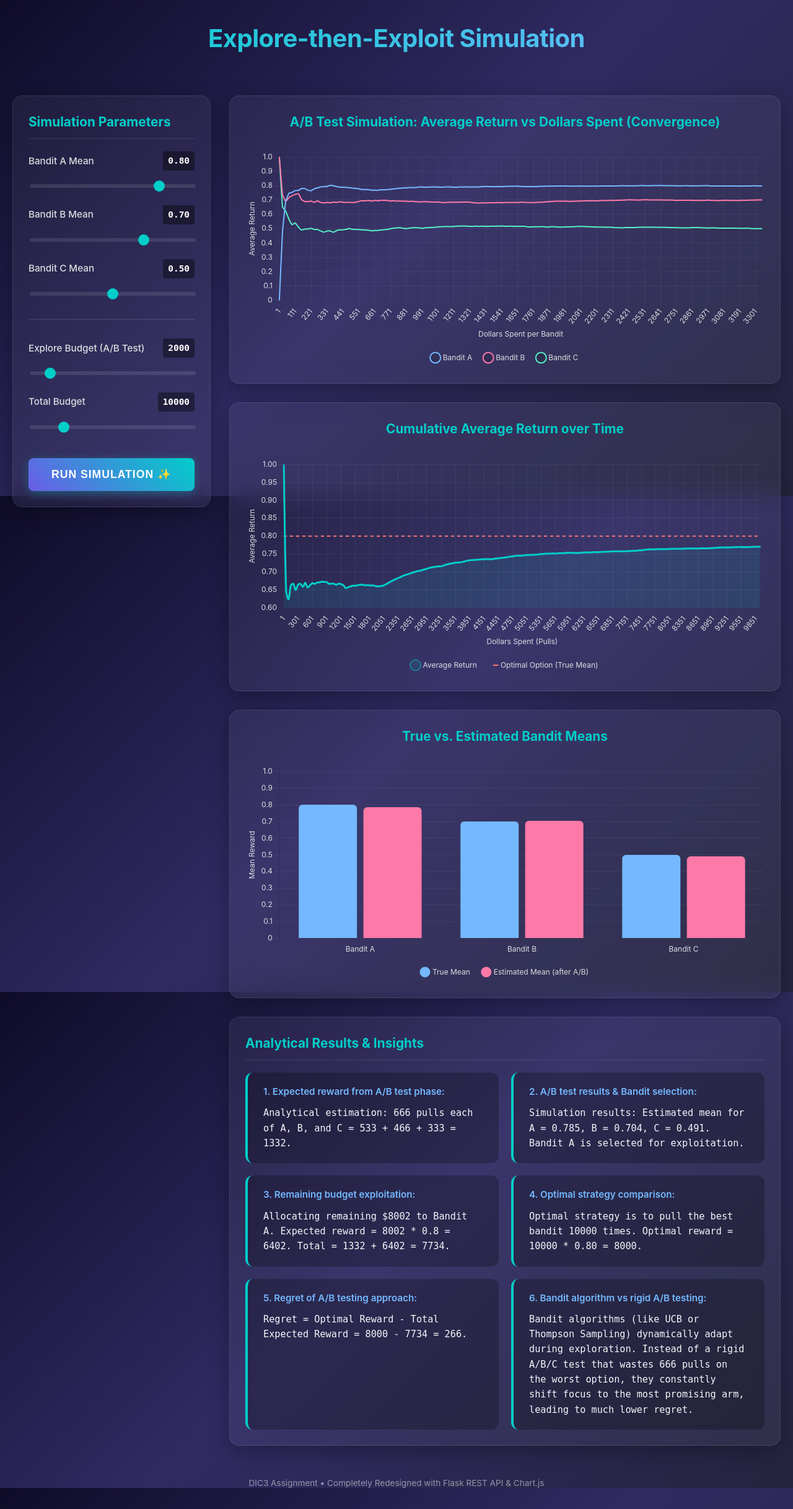
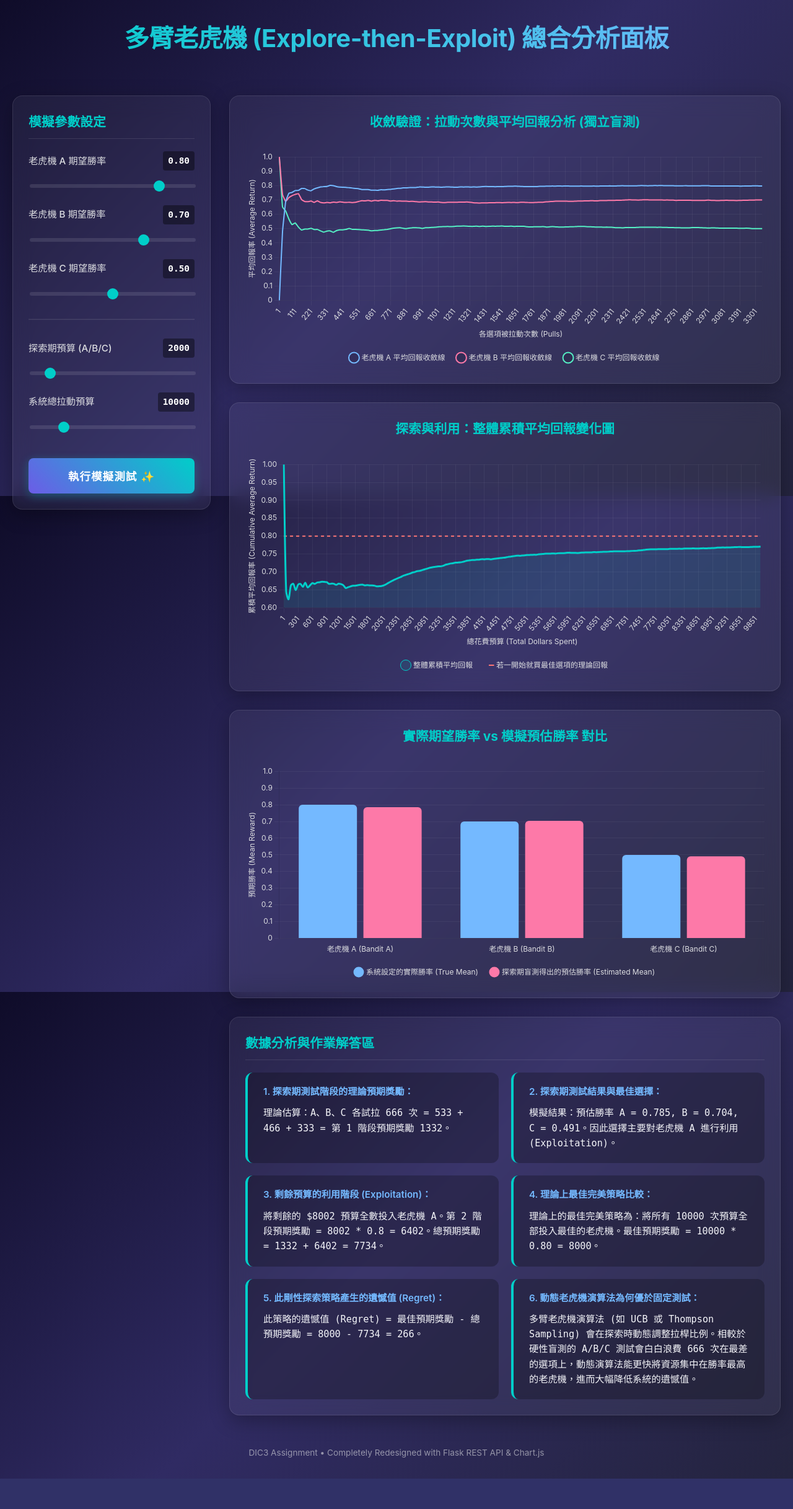
Before and after one commit to CJohnLin/DIC3, a Flask app: page / in a window 1280 px wide. Shown: the whole page at 62% size. After the commit the page ends 2385 px from the top, so only its background shows below. Run offline with Flask 3, Linux system fonts and the light colour scheme.

Commit message:
i18n: translate UI and backend strings to Traditional Chinese

```diff
--- a/app.py
+++ b/app.py
@@ -80,13 +80,13 @@ def simulate():
     cv_C = [float(conv_C[i-1]) for i in c_indices]
     # -------------------------------------------------------------------
 
-    # Generate answers text
-    ans1 = f"Analytical estimation: {pulls_per_arm} pulls each of A, B, and C = {pulls_per_arm * means['A']:.0f} + {pulls_per_arm * means['B']:.0f} + {pulls_per_arm * means['C']:.0f} = {expected_explore_reward:.0f}."
-    ans2 = f"Simulation results: Estimated mean for A = {est_A:.3f}, B = {est_B:.3f}, C = {est_C:.3f}. Bandit {winner} is selected for exploitation."
-    ans3 = f"Allocating remaining ${remaining_budget} to Bandit {winner}. Expected reward = {remaining_budget} * {means[winner]:.1f} = {expected_exploit_reward:.0f}. Total = {expected_explore_reward:.0f} + {expected_exploit_reward:.0f} = {total_expected_reward:.0f}."
-    ans4 = f"Optimal strategy is to pull the best bandit {total_budget} times. Optimal reward = {total_budget} * {max(means.values()):.2f} = {optimal_reward:.0f}."
-    ans5 = f"Regret = Optimal Reward - Total Expected Reward = {optimal_reward:.0f} - {total_expected_reward:.0f} = {regret:.0f}."
-    ans6 = f"Bandit algorithms (like UCB or Thompson Sampling) dynamically adapt during exploration. Instead of a rigid A/B/C test that wastes {pulls_per_arm} pulls on the worst option, they constantly shift focus to the most promising arm, leading to much lower regret."
+    # Generate answers text (Traditional Chinese)
+    ans1 = f"理論估算：A、B、C 各試拉 {pulls_per_arm} 次 = {pulls_per_arm * means['A']:.0f} + {pulls_per_arm * means['B']:.0f} + {pulls_per_arm * means['C']:.0f} = 第 1 階段預期獎勵 {expected_explore_reward:.0f}。"
+    ans2 = f"模擬結果：預估勝率 A = {est_A:.3f}, B = {est_B:.3f}, C = {est_C:.3f}。因此選擇主要對老虎機 {winner} 進行利用 (Exploitation)。"
+    ans3 = f"將剩餘的 ${remaining_budget} 預算全數投入老虎機 {winner}。第 2 階段預期獎勵 = {remaining_budget} * {means[winner]:.1f} = {expected_exploit_reward:.0f}。總預期獎勵 = {expected_explore_reward:.0f} + {expected_exploit_reward:.0f} = {total_expected_reward:.0f}。"
+    ans4 = f"理論上的最佳完美策略為：將所有 {total_budget} 次預算全部投入最佳的老虎機。最佳預期獎勵 = {total_budget} * {max(means.values()):.2f} = {optimal_reward:.0f}。"
+    ans5 = f"此策略的遺憾值 (Regret) = 最佳預期獎勵 - 總預期獎勵 = {optimal_reward:.0f} - {total_expected_reward:.0f} = {regret:.0f}。"
+    ans6 = f"多臂老虎機演算法 (如 UCB 或 Thompson Sampling) 會在探索時動態調整拉桿比例。相較於硬性盲測的 A/B/C 測試會白白浪費 {pulls_per_arm} 次在最差的選項上，動態演算法能更快將資源集中在勝率最高的老虎機，進而大幅降低系統的遺憾值。"
 
     return jsonify({
         'ans1': ans1, 'ans2': ans2, 'ans3': ans3, 'ans4': ans4, 'ans5': ans5, 'ans6': ans6,
--- a/templates/index.html
+++ b/templates/index.html
@@ -1,9 +1,9 @@
 <!DOCTYPE html>
-<html lang="en">
+<html lang="zh-Hant">
 <head>
     <meta charset="UTF-8">
     <meta name="viewport" content="width=device-width, initial-scale=1.0">
-    <title>DIC3: MAB Explore vs Exploit</title>
+    <title>DIC3: MAB 探索與利用分析</title>
     <!-- Chart.js CDN -->
     <script src="https://cdn.jsdelivr.net/npm/chart.js"></script>
     <style>
@@ -22,7 +22,7 @@
             --chart-b: #fd79a8;
         }
         body {
-            font-family: 'Inter', 'Segoe UI', system-ui, sans-serif;
+            font-family: 'Inter', 'Segoe UI', 'Microsoft JhengHei', system-ui, sans-serif;
             background: linear-gradient(135deg, var(--bg-grad-1), var(--bg-grad-2), var(--bg-grad-3));
             background-attachment: fixed;
             color: var(--text-main);
@@ -56,8 +56,9 @@
             text-align: center;
             font-size: 2.5rem;
             background: linear-gradient(to right, var(--secondary), #74b9ff);
+            background-clip: text;
             -webkit-background-clip: text;
-            -webkit-text-fill-color: transparent;
+            color: transparent;
             margin-top: 0;
             margin-bottom: 30px;
             letter-spacing: -0.5px;
@@ -99,9 +100,11 @@
             background: rgba(255,255,255,0.1);
             border-radius: 4px;
             outline: none;
+            appearance: none;
             -webkit-appearance: none;
         }
         input[type=range]::-webkit-slider-thumb {
+            appearance: none;
             -webkit-appearance: none;
             width: 18px;
             height: 18px;
@@ -195,88 +198,89 @@
 </head>
 <body>
     <div class="container">
-        <h1>Explore-then-Exploit Simulation</h1>
+        <h1>多臂老虎機 (Explore-then-Exploit) 總合分析面板</h1>
 
         <!-- Controls Panel -->
         <div class="glass-panel" id="controls">
-            <h2>Simulation Parameters</h2>
+            <h2>模擬參數設定</h2>
 
             <div class="control-group">
-                <label>Bandit A Mean <span class="val-display" id="valA">0.80</span></label>
+                <label>老虎機 A 期望勝率 <span class="val-display" id="valA">0.80</span></label>
                 <input type="range" id="meanA" min="0" max="1" step="0.01" value="0.8">
             </div>
             <div class="control-group">
-                <label>Bandit B Mean <span class="val-display" id="valB">0.70</span></label>
+                <label>老虎機 B 期望勝率 <span class="val-display" id="valB">0.70</span></label>
                 <input type="range" id="meanB" min="0" max="1" step="0.01" value="0.7">
             </div>
             <div class="control-group">
-                <label>Bandit C Mean <span class="val-display" id="valC">0.50</span></label>
+                <label>老虎機 C 期望勝率 <span class="val-display" id="valC">0.50</span></label>
                 <input type="range" id="meanC" min="0" max="1" step="0.01" value="0.5">
             </div>
 
             <hr style="border-color: var(--border); margin: 30px 0;">
 
             <div class="control-group">
-                <label>Explore Budget (A/B Test) <span class="val-display" id="valExplore">2000</span></label>
+                <label>探索期預算 (A/B/C) <span class="val-display" id="valExplore">2000</span></label>
                 <input type="range" id="exploreBudget" min="100" max="20000" step="100" value="2000">
             </div>
             <div class="control-group">
-                <label>Total Budget <span class="val-display" id="valTotal">10000</span></label>
+                <label>系統總拉動預算 <span class="val-display" id="valTotal">10000</span></label>
                 <input type="range" id="totalBudget" min="1000" max="50000" step="1000" value="10000">
             </div>
 
-            <button class="btn-run" onclick="runSimulation()">Run Simulation ✨</button>
+            <button class="btn-run" onclick="runSimulation()">執行模擬測試 ✨</button>
         </div>
 
+        <!-- Dashboard Panel -->
         <div class="dashboard" id="dash">
 
             <div class="glass-panel">
-                <h2 style="border: none; text-align: center;">A/B Test Simulation: Average Return vs Dollars Spent (Convergence)</h2>
+                <h2 style="border: none; text-align: center;">收斂驗證：拉動次數與平均回報分析 (獨立盲測)</h2>
                 <div class="chart-container">
                     <canvas id="convChart"></canvas>
                 </div>
             </div>
 
             <div class="glass-panel">
-                <h2 style="border: none; text-align: center;">Cumulative Average Return over Time</h2>
+                <h2 style="border: none; text-align: center;">探索與利用：整體累積平均回報變化圖</h2>
                 <div class="chart-container">
                     <canvas id="lineChart"></canvas>
                 </div>
             </div>
 
             <div class="glass-panel">
-                <h2 style="border: none; text-align: center;">True vs. Estimated Bandit Means</h2>
+                <h2 style="border: none; text-align: center;">實際期望勝率 vs 模擬預估勝率 對比</h2>
                 <div class="chart-container">
                     <canvas id="barChart"></canvas>
                 </div>
             </div>
 
             <div class="glass-panel">
-                <h2>Analytical Results & Insights</h2>
+                <h2>數據分析與作業解答區</h2>
                 <div class="answers-grid">
                     <div class="task-card">
-                        <div class="task-header">1. Expected reward from A/B test phase:</div>
-                        <div class="task-ans" id="ans1">Loading...</div>
+                        <div class="task-header">1. 探索期測試階段的理論預期獎勵：</div>
+                        <div class="task-ans" id="ans1">載入中...</div>
                     </div>
                     <div class="task-card">
-                        <div class="task-header">2. A/B test results & Bandit selection:</div>
-                        <div class="task-ans" id="ans2">Loading...</div>
+                        <div class="task-header">2. 探索期測試結果與最佳選擇：</div>
+                        <div class="task-ans" id="ans2">載入中...</div>
                     </div>
                     <div class="task-card">
-                        <div class="task-header">3. Remaining budget exploitation:</div>
-                        <div class="task-ans" id="ans3">Loading...</div>
+                        <div class="task-header">3. 剩餘預算的利用階段 (Exploitation)：</div>
+                        <div class="task-ans" id="ans3">載入中...</div>
                     </div>
                     <div class="task-card">
-                        <div class="task-header">4. Optimal strategy comparison:</div>
-                        <div class="task-ans" id="ans4">Loading...</div>
+                        <div class="task-header">4. 理論上最佳完美策略比較：</div>
+                        <div class="task-ans" id="ans4">載入中...</div>
                     </div>
                     <div class="task-card">
-                        <div class="task-header">5. Regret of A/B testing approach:</div>
-                        <div class="task-ans" id="ans5">Loading...</div>
+                        <div class="task-header">5. 此剛性探索策略產生的遺憾值 (Regret)：</div>
+                        <div class="task-ans" id="ans5">載入中...</div>
                     </div>
                     <div class="task-card">
-                        <div class="task-header">6. Bandit algorithm vs rigid A/B testing:</div>
-                        <div class="task-ans" id="ans6">Loading...</div>
+                        <div class="task-header">6. 動態老虎機演算法為何優於固定測試：</div>
+                        <div class="task-ans" id="ans6">載入中...</div>
                     </div>
                 </div>
             </div>
@@ -305,7 +309,7 @@
 
         // Initialize Charts
         Chart.defaults.color = '#dcdde1';
-        Chart.defaults.font.family = "'Inter', system-ui, sans-serif";
+        Chart.defaults.font.family = "'Inter', 'Microsoft JhengHei', sans-serif";
 
         let lineChart, barChart, convChart;
 
@@ -324,8 +328,8 @@
                         tooltip: { backgroundColor: 'rgba(15, 12, 41, 0.9)', titleFont: {size: 14}, padding: 12, cornerRadius: 8 }
                     },
                     scales: {
-                        x: { grid: { color: 'rgba(255,255,255,0.05)' }, title: {display: true, text: 'Dollars Spent per Bandit'} },
-                        y: { grid: { color: 'rgba(255,255,255,0.05)' }, title: {display: true, text: 'Average Return'} }
+                        x: { grid: { color: 'rgba(255,255,255,0.05)' }, title: {display: true, text: '各選項被拉動次數 (Pulls)'} },
+                        y: { grid: { color: 'rgba(255,255,255,0.05)' }, title: {display: true, text: '平均回報率 (Average Return)'} }
                     }
                 }
             });
@@ -344,8 +348,8 @@
                         tooltip: { backgroundColor: 'rgba(15, 12, 41, 0.9)', titleFont: {size: 14}, padding: 12, cornerRadius: 8 }
                     },
                     scales: {
-                        x: { grid: { color: 'rgba(255,255,255,0.05)' }, title: {display: true, text: 'Dollars Spent (Pulls)'} },
-                        y: { grid: { color: 'rgba(255,255,255,0.05)' }, title: {display: true, text: 'Average Return'} }
+                        x: { grid: { color: 'rgba(255,255,255,0.05)' }, title: {display: true, text: '總花費預算 (Total Dollars Spent)'} },
+                        y: { grid: { color: 'rgba(255,255,255,0.05)' }, title: {display: true, text: '累積平均回報率 (Cumulative Average Return)'} }
                     }
                 }
             });
@@ -354,7 +358,7 @@
             barChart = new Chart(ctxBar, {
                 type: 'bar',
                 data: {
-                    labels: ['Bandit A', 'Bandit B', 'Bandit C'],
+                    labels: ['老虎機 A (Bandit A)', '老虎機 B (Bandit B)', '老虎機 C (Bandit C)'],
                     datasets: []
                 },
                 options: {
@@ -365,7 +369,7 @@
                         tooltip: { backgroundColor: 'rgba(15, 12, 41, 0.9)' }
                     },
                     scales: {
-                        y: { grid: { color: 'rgba(255,255,255,0.05)' }, max: 1.0, beginAtZero: true, title: {display: true, text: 'Mean Reward'} },
+                        y: { grid: { color: 'rgba(255,255,255,0.05)' }, max: 1.0, beginAtZero: true, title: {display: true, text: '預期勝率 (Mean Reward)'} },
                         x: { grid: {display: false} }
                     }
                 }
@@ -376,7 +380,7 @@
             const btn = document.querySelector('.btn-run');
             const dash = document.getElementById('dash');
 
-            btn.innerText = "Simulating... ⏳";
+            btn.innerText = "模擬並計算中... ⏳";
             dash.classList.add('loading');
 
             const payload = {
@@ -413,14 +417,14 @@
                 lineChart.data.labels = data.chart_x;
                 lineChart.data.datasets = [
                     {
-                        label: 'Average Return',
+                        label: '整體累積平均回報',
                         data: data.chart_y,
                         borderColor: '#00cec9',
                         backgroundColor: 'rgba(0, 206, 201, 0.1)',
                         fill: true
                     },
                     {
-                        label: 'Optimal Option (True Mean)',
+                        label: '若一開始就買最佳選項的理論回報',
                         data: optData,
                         borderColor: '#ff7675',
                         borderDash: [5, 5],
@@ -433,13 +437,13 @@
                 // 3) Update Bar Chart
                 barChart.data.datasets = [
                     {
-                        label: 'True Mean',
+                        label: '系統設定的實際勝率 (True Mean)',
                         data: data.true_means,
                         backgroundColor: '#74b9ff',
                         borderRadius: 6
                     },
                     {
-                        label: 'Estimated Mean (after A/B)',
+                        label: '探索期盲測得出的預估勝率 (Estimated Mean)',
                         data: data.est_means,
                         backgroundColor: '#fd79a8',
                         borderRadius: 6
@@ -447,23 +451,23 @@
                 ];
                 barChart.update();
 
-                // Update Convergence Chart
+                // 4) Update Convergence Chart
                 convChart.data.labels = data.conv_x;
                 convChart.data.datasets = [
                     {
-                        label: 'Bandit A',
+                        label: '老虎機 A 平均回報收斂線',
                         data: data.conv_A,
                         borderColor: '#74b9ff',
                         borderWidth: 2
                     },
                     {
-                        label: 'Bandit B',
+                        label: '老虎機 B 平均回報收斂線',
                         data: data.conv_B,
                         borderColor: '#fd79a8',
                         borderWidth: 2
                     },
                     {
-                        label: 'Bandit C',
+                        label: '老虎機 C 平均回報收斂線',
                         data: data.conv_C,
                         borderColor: '#55efc4',
                         borderWidth: 2
@@ -473,9 +477,9 @@
 
             } catch (err) {
                 console.error(err);
-                alert('Simulation failed. Check console.');
+                alert('模擬伺服器連線失敗。');
             } finally {
-                btn.innerText = "Run Simulation ✨";
+                btn.innerText = "執行模擬測試 ✨";
                 dash.classList.remove('loading');
             }
         }
```
